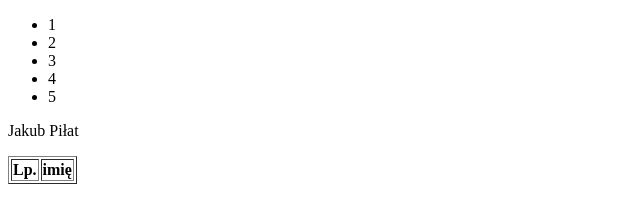
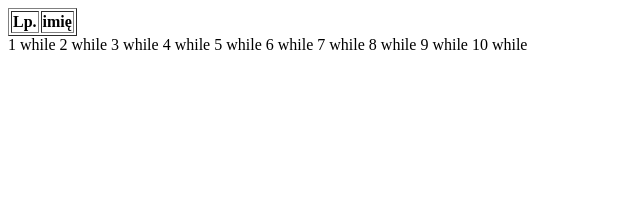
Before and after one commit to KubaPilat/Szkola-JavaScript, a plain HTML site: page index.html in a window 1280 px wide. Shown: the whole page, without its empty margins (0-640 px from the left). Drawn offline with Linux system fonts and the light colour scheme.

Commit message:
nowy rok

```diff
--- a/index.html
+++ b/index.html
@@ -1,22 +1,21 @@
 <!DOCTYPE html>
-<html>
+<html lang="pl">
   <head>
     <meta charset="utf-8">
     <meta name="viewport" content="width=device-width">
-    <title>repl.it</title>
+    <title>Piłat jest super</title>
     <!-- <link href="style.css" rel="stylesheet" type="text/css" /> -->
   </head>
   <body>
 
-<table border="1">
+    <table border="1">
         <tr>
             <th>Lp.</th>
             <th>imię</th>
         </tr>
-	<div id="js">
+    </table>
   <script src="script.js"></script>
-	</div>
 
-	<p id="ja">Jakub Piłat</p>
+<!--	<p id="ja">Jakub Piłat</p>-->
   </body>
 </html>
--- a/script.js
+++ b/script.js
@@ -1,19 +1,15 @@
-document.write('<ul>')
+let lp = 1;
 
-// for (var i = 0; i < 5; i++){
-// 	document.write('<li>',i+1,'</li>')
+while (lp < 11) {
+	document.write('<tr> <td>' + lp + '</td> <td>while</td> </tr>')
+	lp++
+}
+
+// for (lp = 1; lp < 11; lp++) {
+// 	document.write('<tr> <td>' + lp + '</td> <td>for</td> </tr>')
 // }
 
-// var i = 0;
-// while (i < 5){
-// 	document.write('<li>',i+1,'</li>')
-// 	i++;
-// }
-
-var i = 0;
-do{
-	document.write('<li>',i+1,'</li>')
-	i++;
-}while (i < 5)
-
-document.write('</ul>')
+// do {
+// 	document.write('<tr> <td>' + lp + '</td> <td>do while</td> </tr>')
+// 	lp++
+// } while (lp < 11)
```
